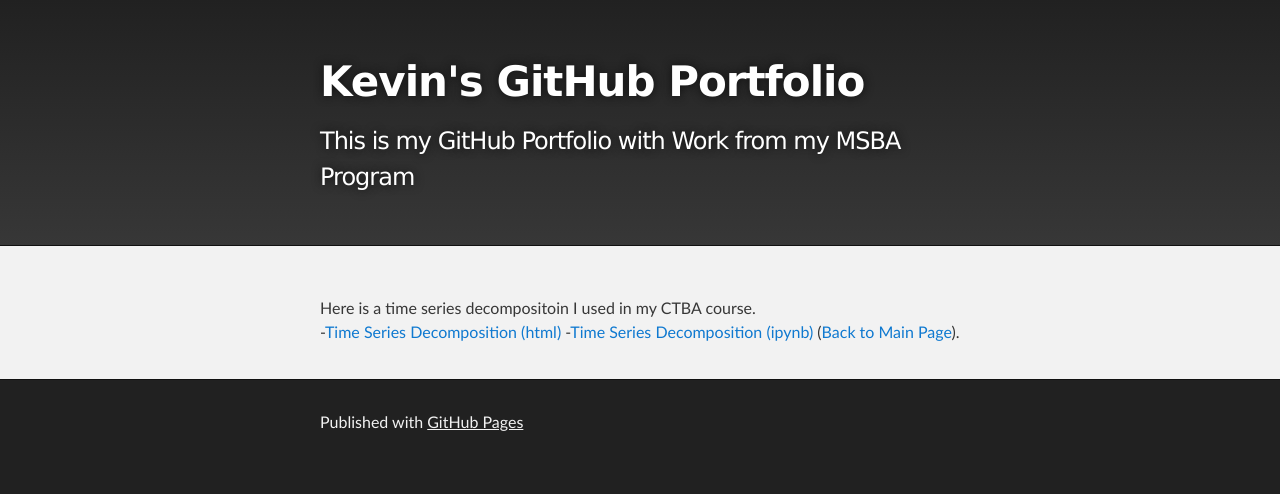
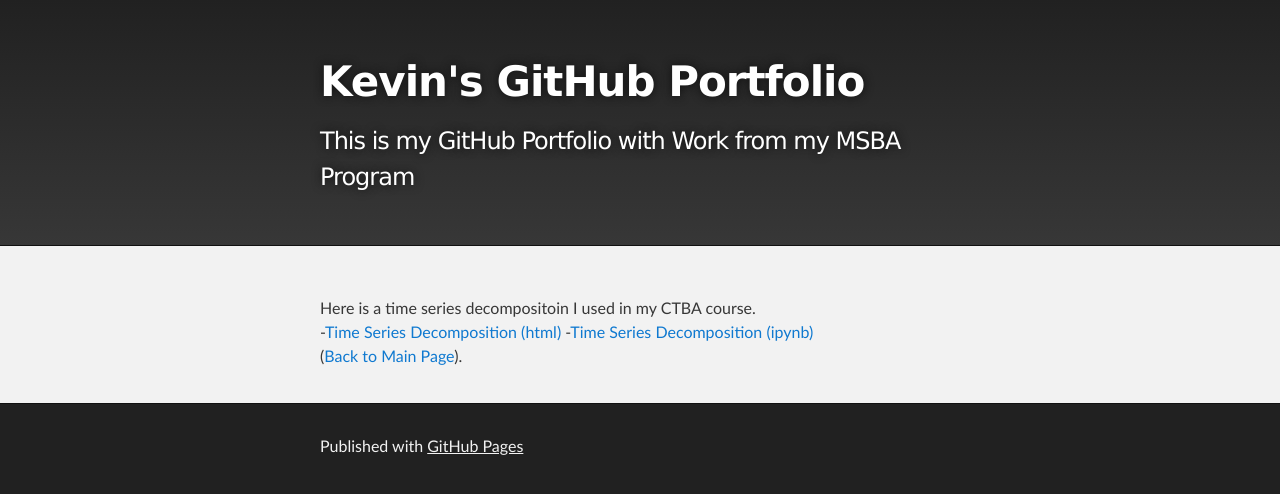
Before and after one commit to ktjones01/ktjones01.github.io, a Jekyll site: the page built from timeseries/index.md, in a window 1280 px wide. Shown: the top 494 px of the page. Built offline with Jekyll 4.4.1, drawn with Linux system fonts in a browser that asks for light colours; our own code applies the rules of GitHub Pages for plain Markdown files.

```diff
--- a/timeseries/index.md
+++ b/timeseries/index.md
@@ -4,5 +4,5 @@ description: Course Content
 ---
 Here is a time series decompositoin I used in my CTBA course.\
 -[Time Series Decomposition (html)](TimeSeries-2.html)
--[Time Series Decomposition (ipynb)](TimeSeries-2.ipynb)
+-[Time Series Decomposition (ipynb)](TimeSeries-2.ipynb)\
 ([Back to Main Page](https://ktjones01.github.io/)).
```
